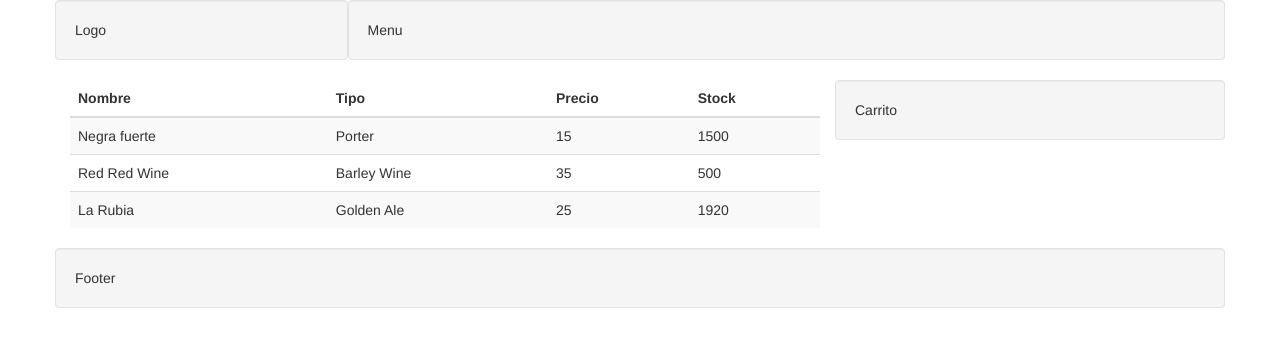
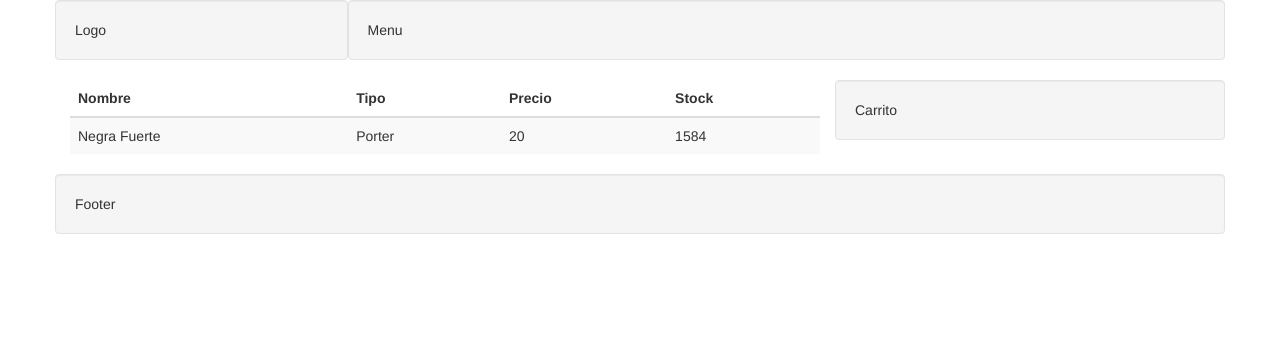
Before and after one commit to Unicen/Angular2-Seminario, an Angular app in the folder Brewery/: page / in a window 1280 px wide. Shown: the top 346 px of the page. Built offline with nearby package versions, Linux system fonts and the light colour scheme.

Commit message:
02-Components - Binding Beer to the list

```diff
--- a/Brewery/src/app/beer-list/beer-list.component.html
+++ b/Brewery/src/app/beer-list/beer-list.component.html
@@ -9,22 +9,10 @@
   </thead>
   <tbody>
     <tr>
-      <td>Negra fuerte</td>
-      <td>Porter</td>
-      <td>15</td>
-      <td>1500</td>
-    </tr>
-    <tr>
-      <td>Red Red Wine</td>
-      <td>Barley Wine</td>
-      <td>35</td>
-      <td>500</td>
-    </tr>
-    <tr>
-      <td>La Rubia</td>
-      <td>Golden Ale</td>
-      <td>25</td>
-      <td>1920</td>
+      <td>{{beer.name}}</td>
+      <td>{{beer.style}}</td>
+      <td>{{beer.price}}</td>
+      <td>{{beer.stock}}</td>
     </tr>
   </tbody>
 </table>
--- a/Brewery/src/app/beer-list/beer-list.component.ts
+++ b/Brewery/src/app/beer-list/beer-list.component.ts
@@ -6,7 +6,12 @@ import { Component, OnInit } from '@angular/core';
   styleUrls: ['./beer-list.component.css']
 })
 export class BeerListComponent implements OnInit {
-
+beer = {
+  name: "Negra Fuerte",
+  style: "Porter",
+  price: 20,
+  stock: 1584
+}
   constructor() { }
 
   ngOnInit() {
```
